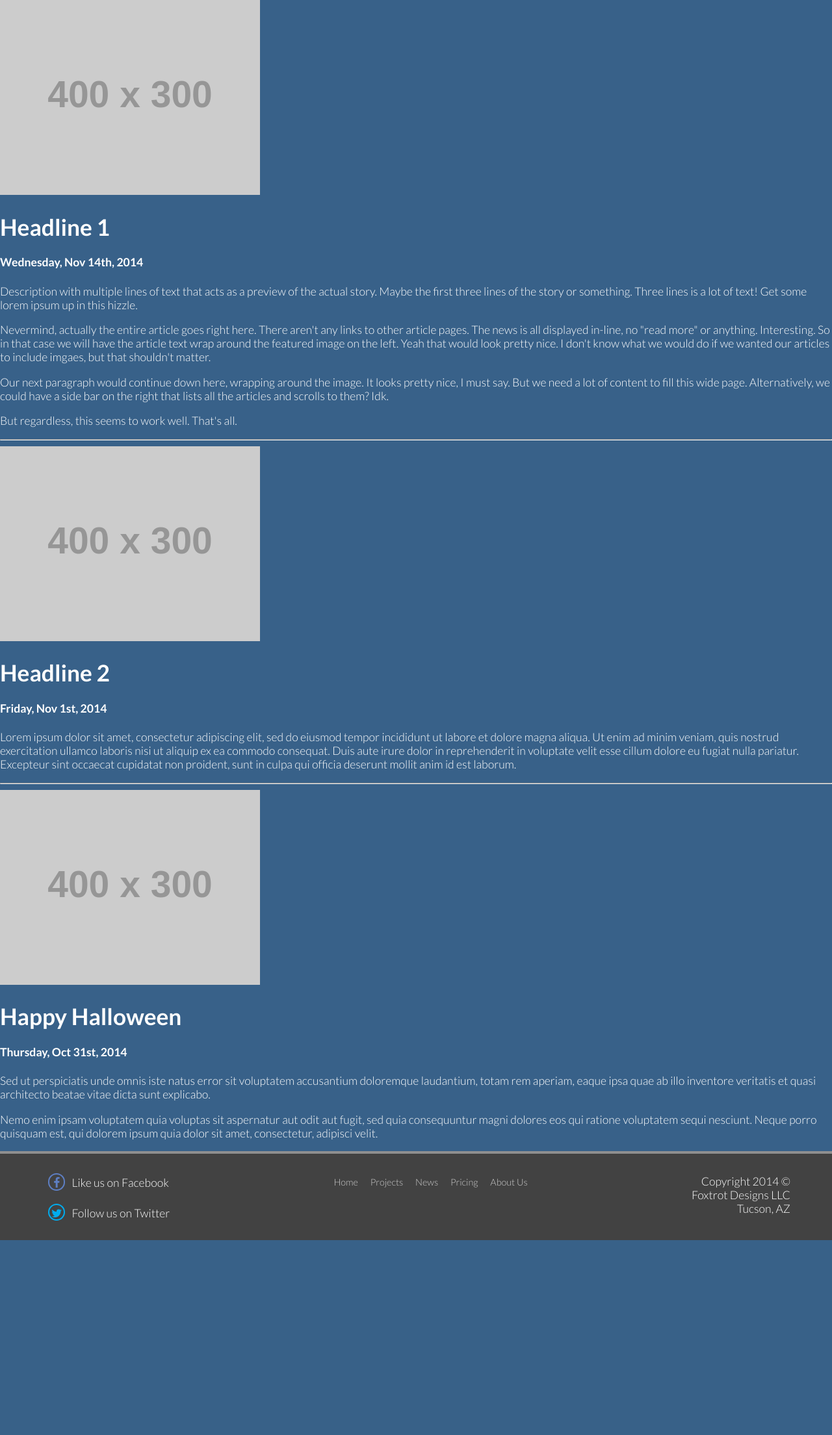
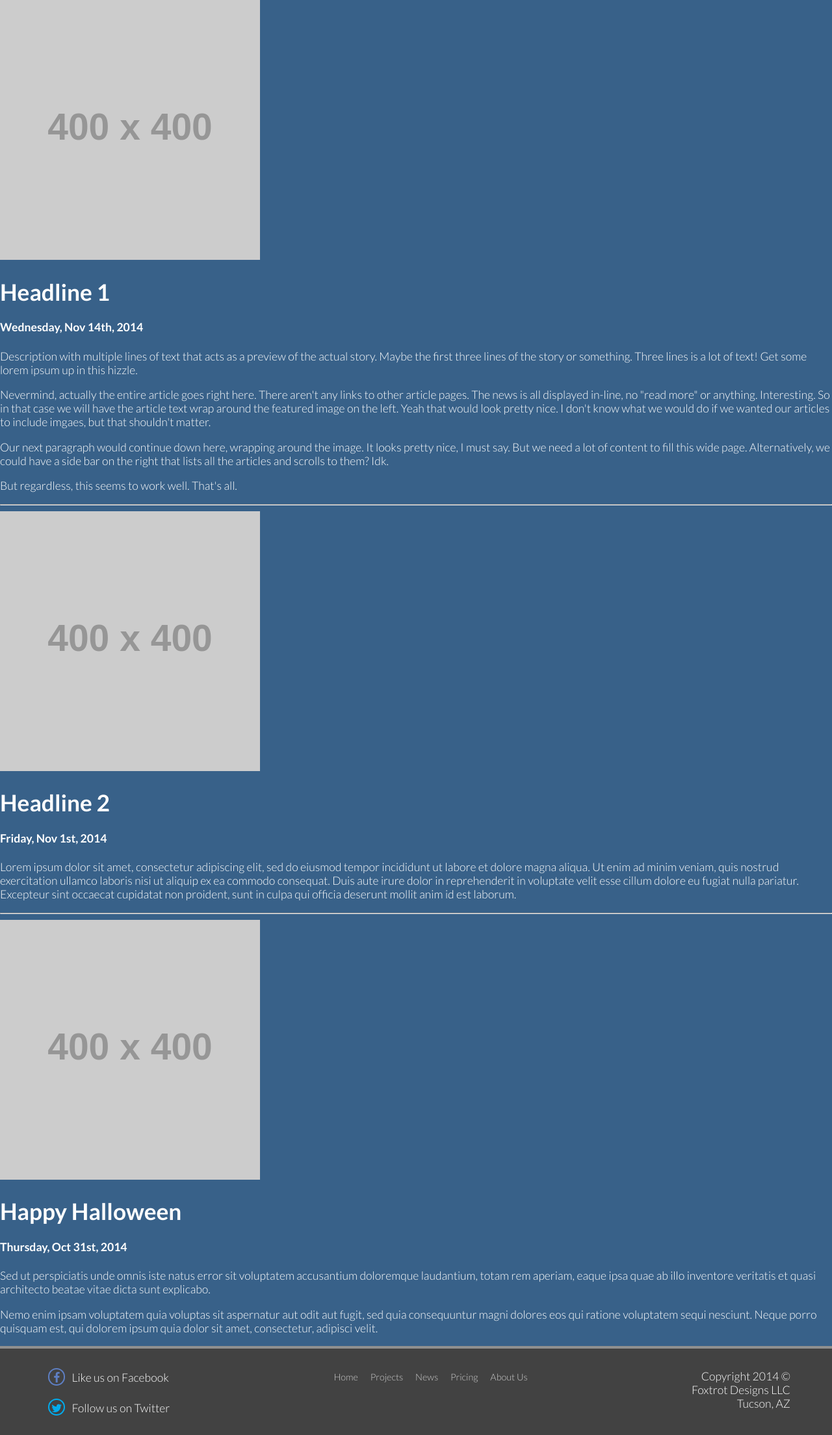
Before and after one commit to andrewbares/Foxtrot-Designs, a PHP site: page /news.php in a window 1280 px wide. Shown: the part 120-2329 px from the top of the page at 65% size. Before the commit the page ends 2029 px from the top, so only its background shows below. Run offline with PHP 8.4, Linux system fonts and the light colour scheme; grey boxes labelled with a size stand in for pictures from a placeholder-image service; some libraries are stand-ins or nearby versions; some web fonts are replaced.

Commit message:
Modified news.php to fit the CSS that will be used

```diff
--- a/news.php
+++ b/news.php
@@ -10,36 +10,36 @@ include "header.php";
 
 
 
-<div class="large-4 columns">
-<img src="http://placehold.it/400x300&text=[img]" />
+<article class="large-4 columns">
+<img src="http://placehold.it/400x400&text=[img]" />
 <h1>Headline 1</h1>
 <h4> Wednesday, Nov 14th, 2014</h4>
 <p>Description with multiple lines of text that acts as a preview of the actual story. Maybe the first three lines of the story or something. Three lines is a lot of text! Get some lorem ipsum up in this hizzle.</p>
 <p>Nevermind, actually the entire article goes right here. There aren't any links to other article pages. The news is all displayed in-line, no "read more" or anything. Interesting. So in that case we will have the article text wrap around the featured image on the left. Yeah that would look pretty nice. I don't know what we would do if we wanted our articles to include imgaes, but that shouldn't matter.</p>
 <p>Our next paragraph would continue down here, wrapping around the image. It looks pretty nice, I must say. But we need a lot of content to fill this wide page. Alternatively, we could have a side bar on the right that lists all the articles and scrolls to them? Idk.</p>
 <p>But regardless, this seems to work well. That's all.</p>
-</div>
+</article>
 
 
 <hr>
 
 
-<div class="large-4 columns">
-<img src="http://placehold.it/400x300&text=[img]"/>
+<article class="large-4 columns">
+<img src="http://placehold.it/400x400&text=[img]"/>
 <h1>Headline 2</h1>
 <h4>Friday, Nov 1st, 2014</h4>
 <p>Lorem ipsum dolor sit amet, consectetur adipiscing elit, sed do eiusmod tempor incididunt ut labore et dolore magna aliqua. Ut enim ad minim veniam, quis nostrud exercitation ullamco laboris nisi ut aliquip ex ea commodo consequat. Duis aute irure dolor in reprehenderit in voluptate velit esse cillum dolore eu fugiat nulla pariatur. Excepteur sint occaecat cupidatat non proident, sunt in culpa qui officia deserunt mollit anim id est laborum.</p>
-</div>
+</article>
 
 <hr>
 
-<div class="large-4 columns">
-<img src="http://placehold.it/400x300&text=[img]"/>
+<article class="large-4 columns">
+<img src="http://placehold.it/400x400&text=[img]"/>
 <h1>Happy Halloween</h1>
 <h4> Thursday, Oct 31st, 2014</h4>
 <p>Sed ut perspiciatis unde omnis iste natus error sit voluptatem accusantium doloremque laudantium, totam rem aperiam, eaque ipsa quae ab illo inventore veritatis et quasi architecto beatae vitae dicta sunt explicabo.</p>
 <p>Nemo enim ipsam voluptatem quia voluptas sit aspernatur aut odit aut fugit, sed quia consequuntur magni dolores eos qui ratione voluptatem sequi nesciunt. Neque porro quisquam est, qui dolorem ipsum quia dolor sit amet, consectetur, adipisci velit.</p>
-</div>
+</article>
 
 
 
```
